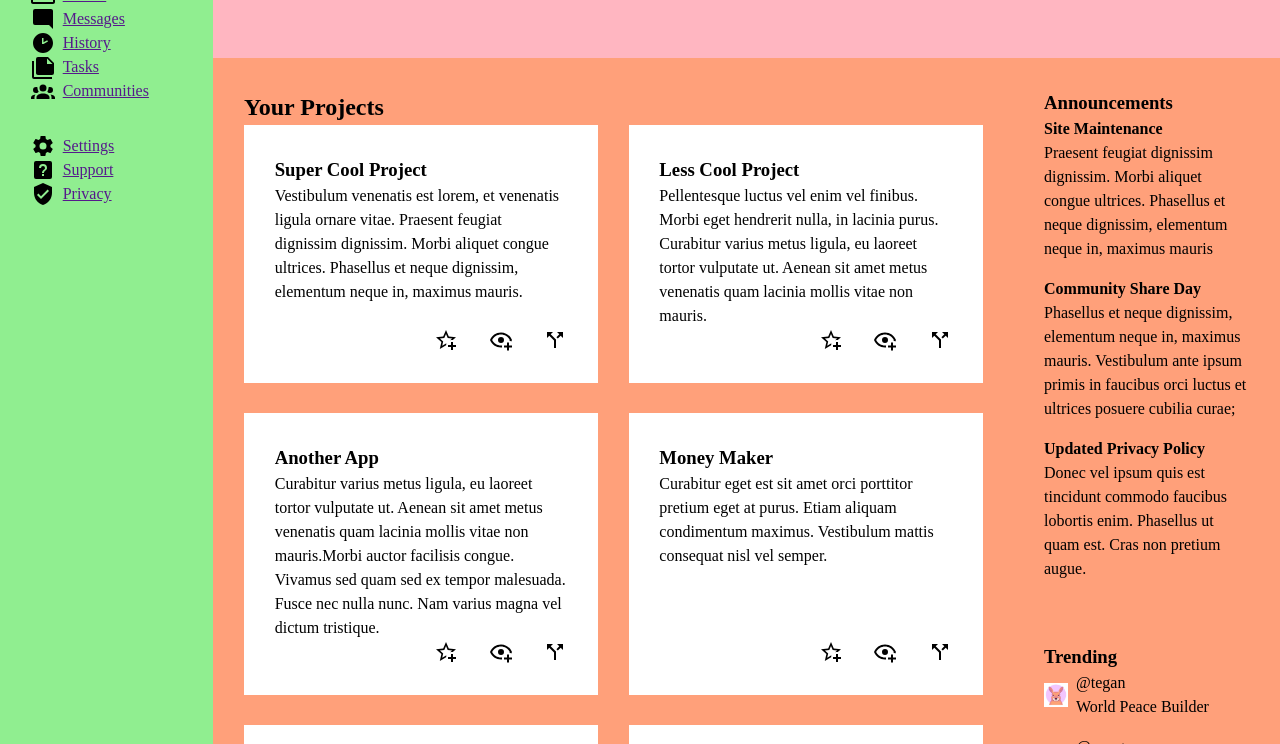
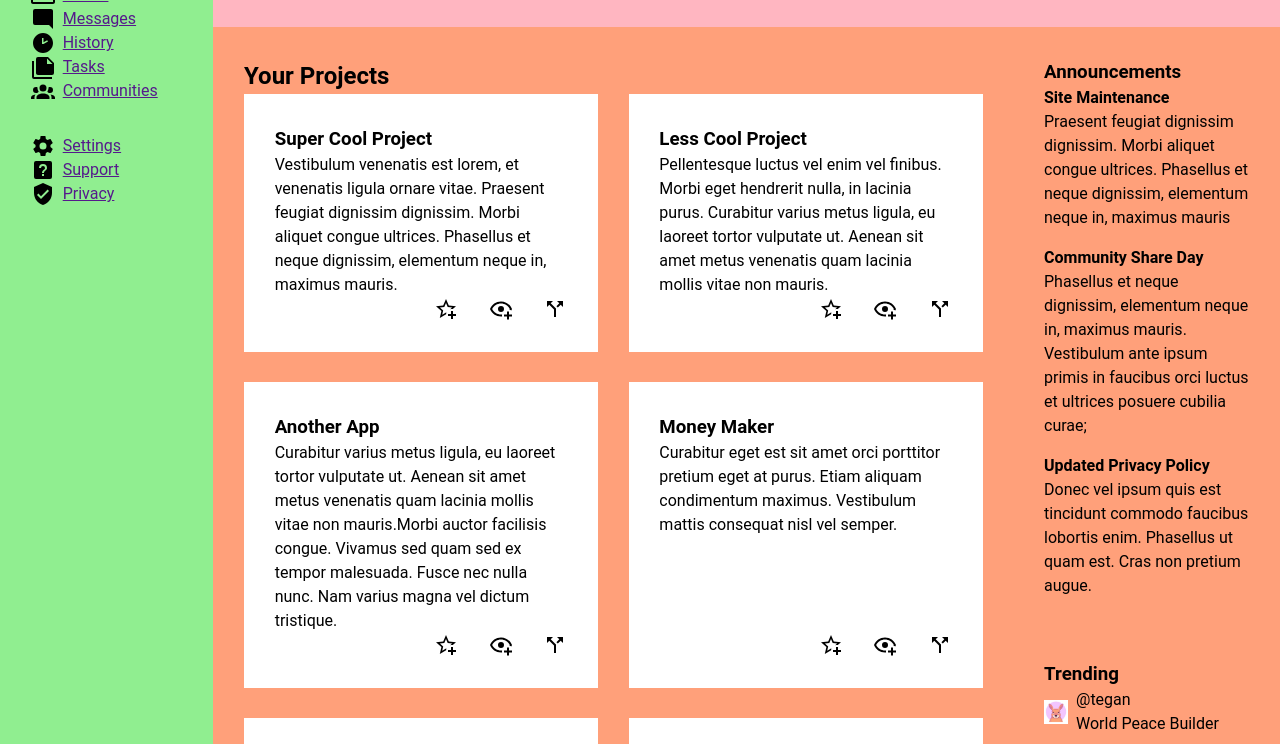
Before and after one commit to nikolhurd/Admin-Dashboard, a plain HTML site: page index.html in a window 1280 px wide. Shown: the part 126-870 px from the top of the page. Drawn offline with Linux system fonts and the light colour scheme.

Commit message:
font family, height of container added

```diff
--- a/style.css
+++ b/style.css
@@ -13,6 +13,7 @@ html {
   margin: 0;
   padding: 0;
   box-sizing: border-box;
+  font-family: "Roboto", sans-serif;
 }
 
 body {
@@ -41,6 +42,7 @@ ul li {
 
 .container {
   display: grid;
+  height: 100vh;
   grid-template-columns: 1fr 5fr;
   grid-template-rows: 1fr 6fr;
   grid-template-areas:
```
